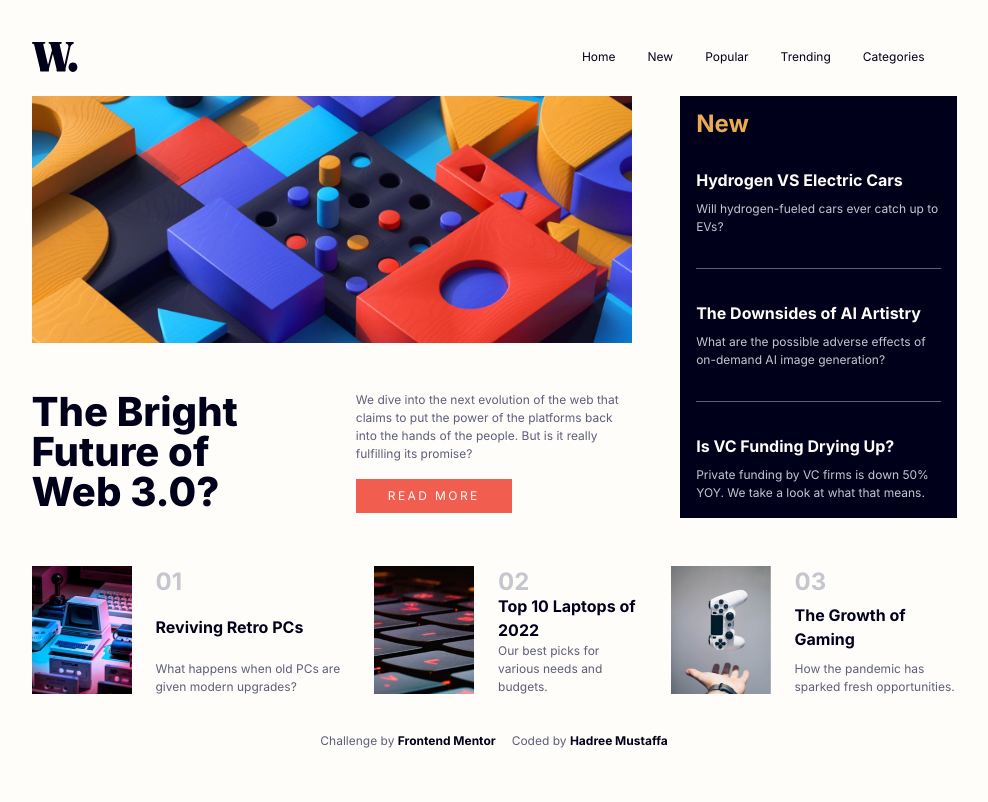
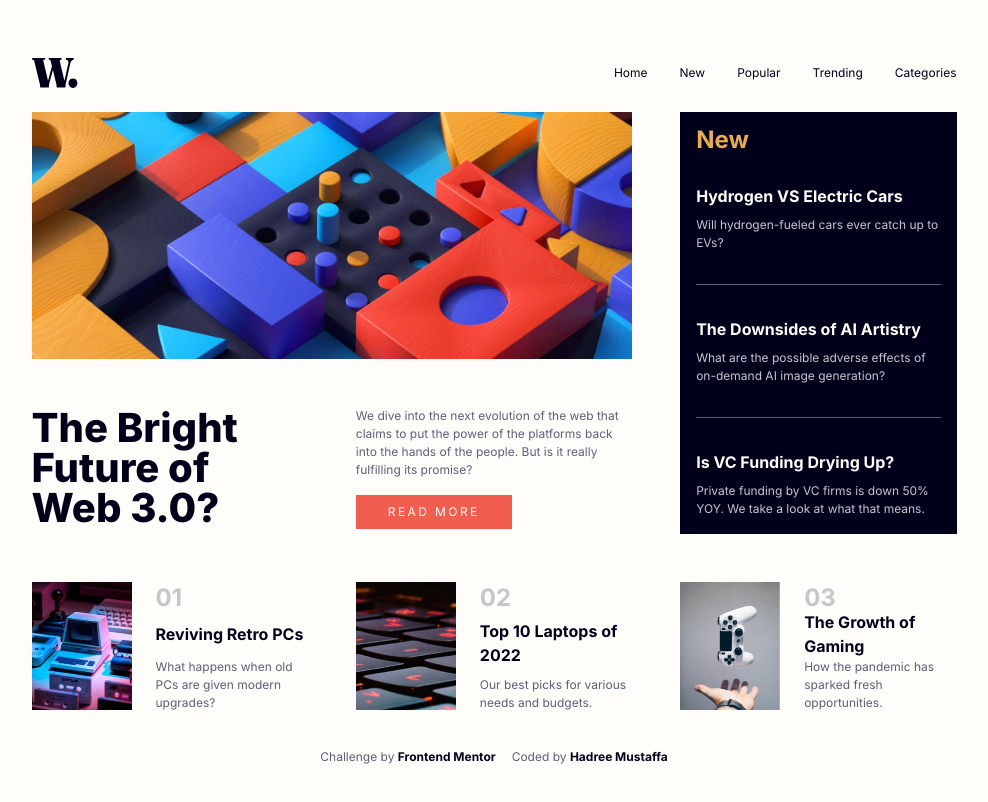
Before and after one commit to hadreemustaffa/news-homepage, a plain HTML site: page index.html in a window 1280 px wide. Shown: the whole page, without its empty margins (146-1134 px from the left). Drawn offline with Linux system fonts and the light colour scheme.

Commit message:
style: change featured section to Grid layout, add overflow hidden to body

```diff
--- a/style.css
+++ b/style.css
@@ -124,6 +124,7 @@ body {
   font-weight: var(--fw-regular);
   font-size: var(--fs-md);
   background-color: var(--clr-neutral-ltr);
+  margin: 1rem;
   display: grid;
   place-content: center;
   overflow-x: hidden;
@@ -137,7 +138,7 @@ header {
   position: sticky;
   top: 0;
   background-color: var(--clr-neutral-ltr);
-  padding: 1.5rem 1rem;
+  padding: 1.5rem 0;
 }
 
 .logo {
@@ -190,7 +191,6 @@ main {
   grid-template-rows: auto;
   min-width: 290px;
   gap: 3rem;
-  margin: 0 1rem;
 }
 
 .container {
@@ -261,9 +261,10 @@ button.cta:hover {
 }
 
 .featured-articles {
-  display: flex;
-  flex-direction: column;
-  gap: 2rem;
+  display: grid;
+  grid-template-columns: subgrid;
+  grid-template-rows: auto;
+  row-gap: 1rem;
 }
 .featured-articles .rank {
   color: var(--clr-neutral-lt);
@@ -353,6 +354,7 @@ button.cta:hover {
   }
   .featured-articles {
     grid-area: 3 / 1 / 3 / 3;
+    grid-template-columns: auto;
   }
 }
 
@@ -373,6 +375,9 @@ button.cta:hover {
   main {
     max-width: 925px;
   }
+  body {
+    overflow: hidden;
+  }
   main {
     grid-template-columns: repeat(3, 1fr);
   }
@@ -384,6 +389,6 @@ button.cta:hover {
   }
   .featured-articles {
     grid-area: 2 / 1 / 2 / 4;
-    flex-direction: row;
+    grid-template-columns: subgrid;
   }
 }
```
